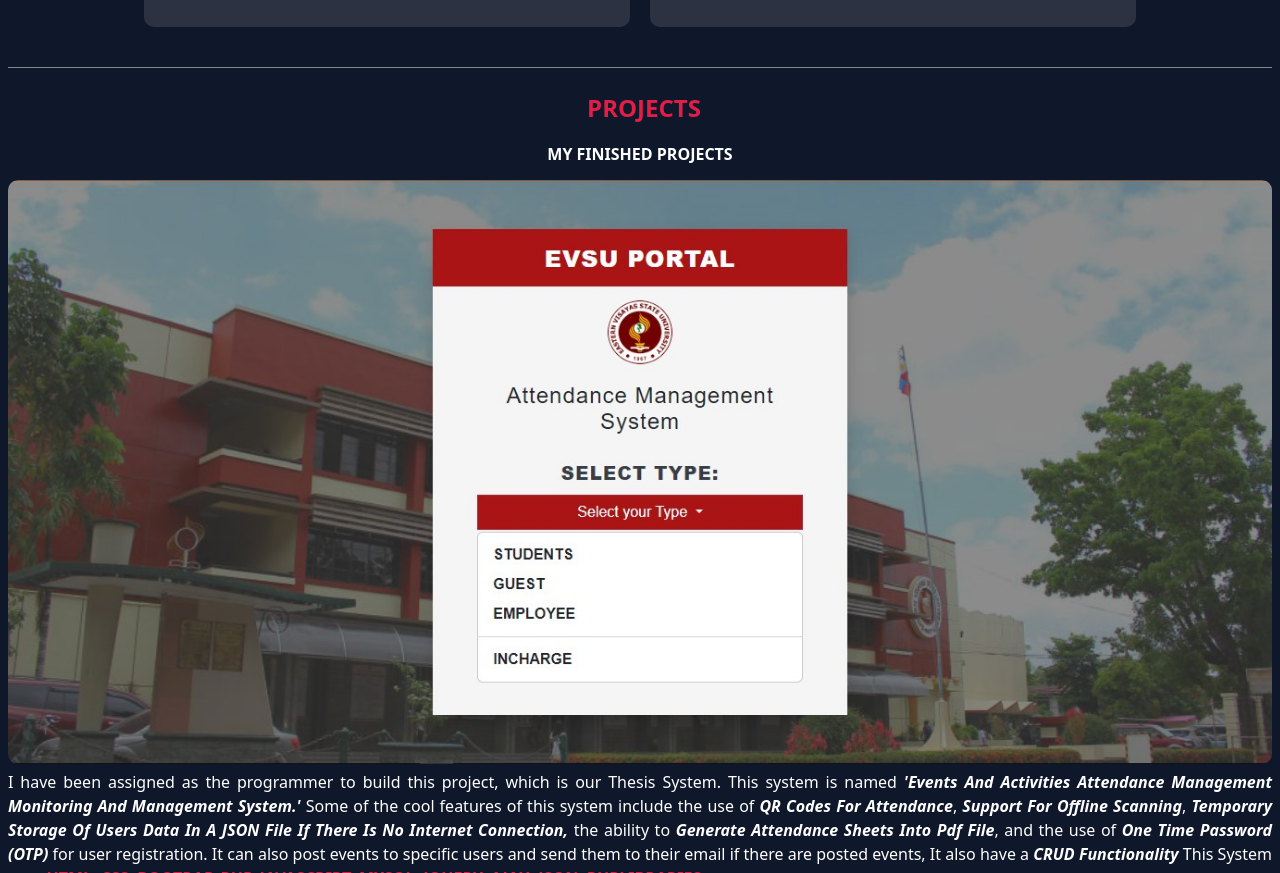
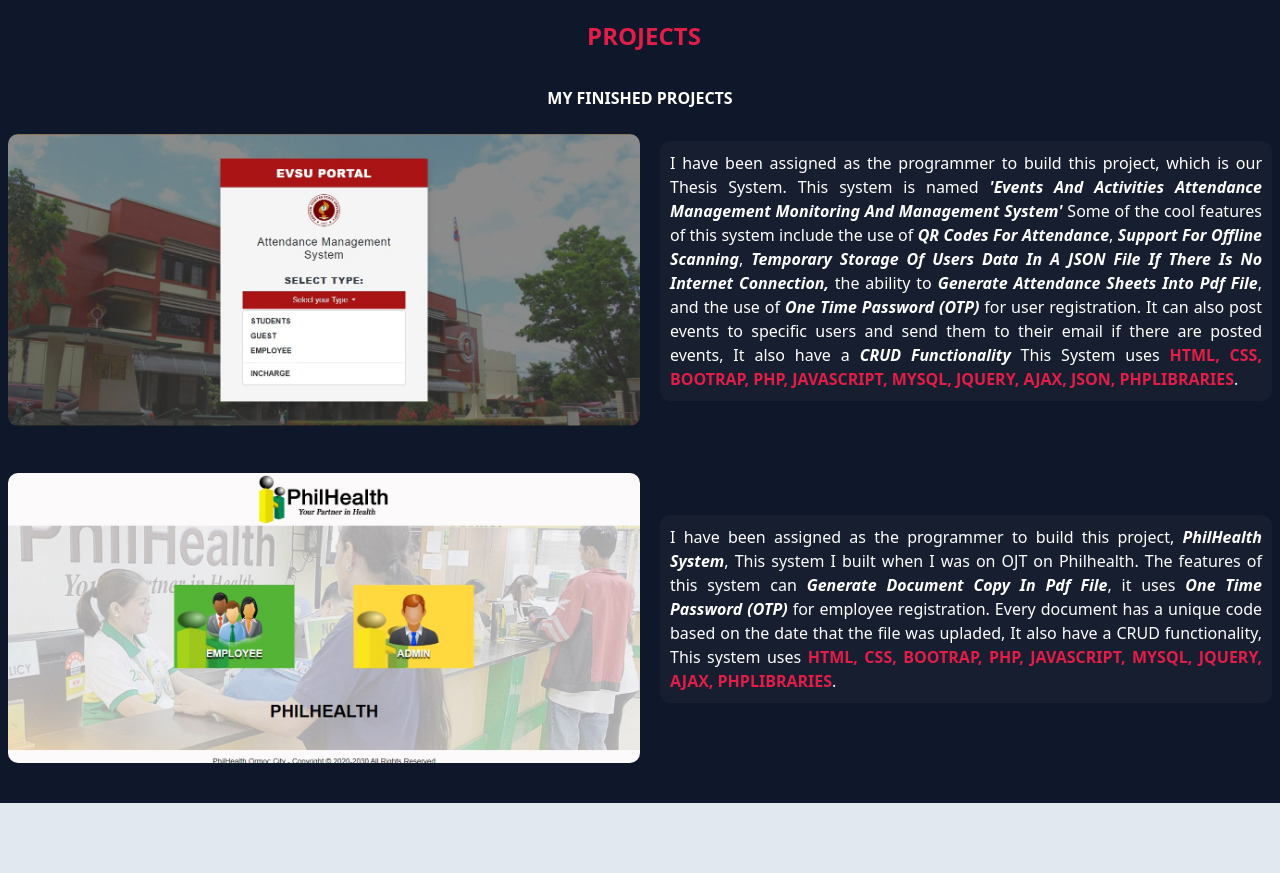
Before and after one commit to dhemz21/dhemz_portfolio, a plain HTML site: page index.html in a window 1280 px wide. Shown: the part 1927-2800 px from the top of the page. After the commit the page ends 2730 px from the top, so only its background shows below. Drawn offline with Linux system fonts and the light colour scheme.

Commit message:
updated 24/8/2023

```diff
--- a/index.html
+++ b/index.html
@@ -113,19 +113,12 @@
                     from different angles and come up with well-rounded solutions. Secondly, my journey has honed my
                     leadership skills.
                     As a team leader, I know how to guide and inspire my team members effectively, whether in web
-                    development
-                    or graphic design projects.
+                    develop mentor graphic design projects.
                     <br>
                     <br>
-                    With such ambitions and strengths, I always seek new challenges to further mould my skills. I am
-                    incredibly
+                    With such ambitions and strengths, I always seek new challenges to further mould my skills. I am incredibly
                     passionate about personal and professional growth, and I see every challenge as an opportunity to
                     learn and improve.
-                    I strive to contribute my expertise in problem-solving and team leadership to create a positive
-                    impact and achieve
-                    success in every endeavour
-                    <br>
-                    <br>
                     My dedication, perseverance, problem-solving prowess, and team leadership skills make me uniquely
                     equipped to take
                     on new opportunities and challenges. I am excited to apply my experience and abilities to [the
@@ -212,13 +205,14 @@
                 </h1>
             </div>
             <div class="section4__projects">
-                <div class="evsu__system">
+                <div class="project1 evsu__system">
                     <h3 class="finished__project">My Finished Projects</h3>
+                    <div class="project__content">
                     <img src="project/Project1.jpg" alt="My project">
                     <p class="evsu__system__info">
                        I have been assigned as the programmer to build this project, which is our Thesis System. This system is named
                        <strong>
-                        'Events and Activities Attendance Management Monitoring and Management System.'
+                        'Events and Activities Attendance Management Monitoring and Management System'
                        </strong>
                         Some of the cool features of this system include the use of <strong>QR codes for attendance</strong>,
                        <strong> support for offline scanning</strong>, <strong>temporary storage of users data in a JSON file if there is no internet
@@ -226,6 +220,10 @@
                         registration. It can also post events to specific users and send them to their email if there are posted
                         events, It also have a <strong>CRUD functionality</strong> This System uses <b>HTML, CSS, BOOTRAP, PHP, JAVASCRIPT, MYSQL, jquery, ajax, json, phplibraries</b>.
                     </p>
+                </div>
+            </div>
+                <div class="project2 evsu__system">
+                    <div class="project__content">
                     <img src="project/Project2.jpg" alt="My project">
                     <p class="evsu__system__info">
                         I have been assigned as the programmer to build this project, <strong>PhilHealth System</strong>, This system I built when
@@ -234,6 +232,7 @@
                         <b>HTML, CSS, BOOTRAP, PHP, JAVASCRIPT, MYSQL, jquery, ajax, phplibraries</b>.
                      </p>
                 </div>
+                </div>
             </div>
         </div>
     </section>
--- a/src/css/main-style.css
+++ b/src/css/main-style.css
@@ -227,6 +227,7 @@
     align-items: center;
     padding: 10px;
     background: #a1a1a10c;
+    border-radius: 10px;
     z-index: 1;
 }
 /* xs */
@@ -255,7 +256,7 @@
         max-height: 400px;
      }
     .section2__about h1{
-        font-size: var(--size-5xl);
+        font-size: var(--size-3xl);
         width: 40%;
     }
     .section2__about p{
@@ -381,8 +382,30 @@
 }
 .evsu__system{
     color: var(--clr-white);
+    margin: 1rem 0;
 }
 .evsu__system__info{
     text-align: justify;
     margin-bottom: var(--size-lg);
+    background: #a1a1a10c;
+    padding: 10px;
+    border-radius: 10px;
 }
+/* lg */
+@media(min-width: 1024px){
+    .project1{
+        display: flex;
+        flex-direction: column; /* Arrange elements in a column */
+        align-items: center;
+    }
+    .project__content {
+        display: flex;
+        flex-direction: row; /* Arrange elements in a row */
+        align-items: center; /* Align items vertically */
+        margin-top: 10px; /* Add spacing between h3 and content */
+        gap: 20px;
+    }
+    .project__content img{
+        width: 50%;
+    }
+}
```
